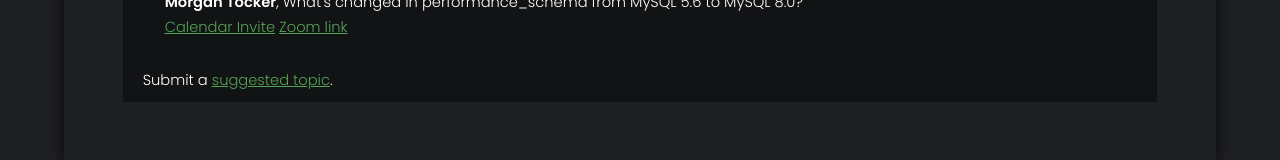
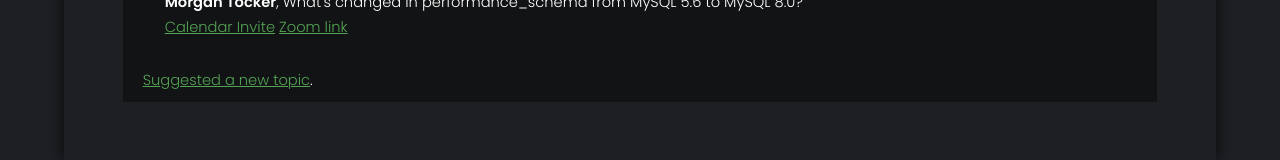
Before and after one commit to morgo/dbama, a plain HTML site: page index.html in a window 1280 px wide. Shown: the part 1733-1893 px from the top of the page. Drawn offline with Linux system fonts and the light colour scheme.

Commit message:
Update suggestion

```diff
--- a/index.html
+++ b/index.html
@@ -84,7 +84,7 @@
 							 </li>
 							</ul>
 
-							Submit a <a href="https://docs.google.com/forms/d/e/1FAIpQLSc5VEHSFtR-hE1mDPZOPvP5gZf5hZ1_R-7qYqwIiOWfkSmLBQ/viewform">suggested topic</a>.
+							<a href="https://docs.google.com/forms/d/e/1FAIpQLSc5VEHSFtR-hE1mDPZOPvP5gZf5hZ1_R-7qYqwIiOWfkSmLBQ/viewform">Suggested a new topic</a>.
 						</div>
 					</section>
 
```
